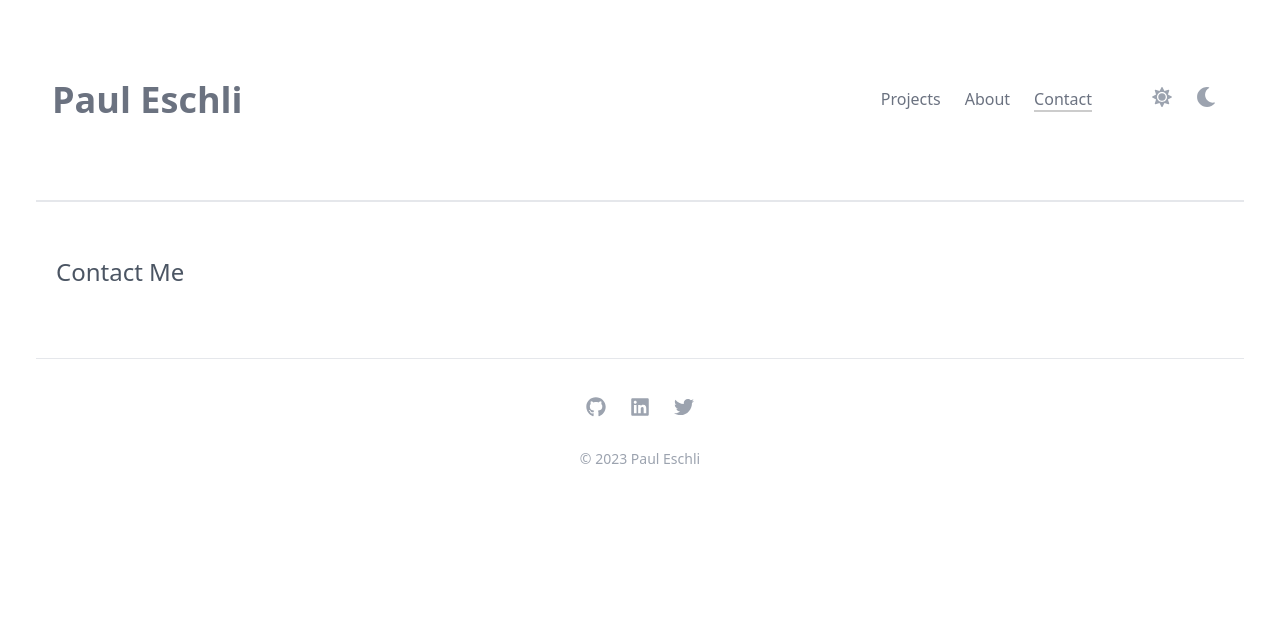
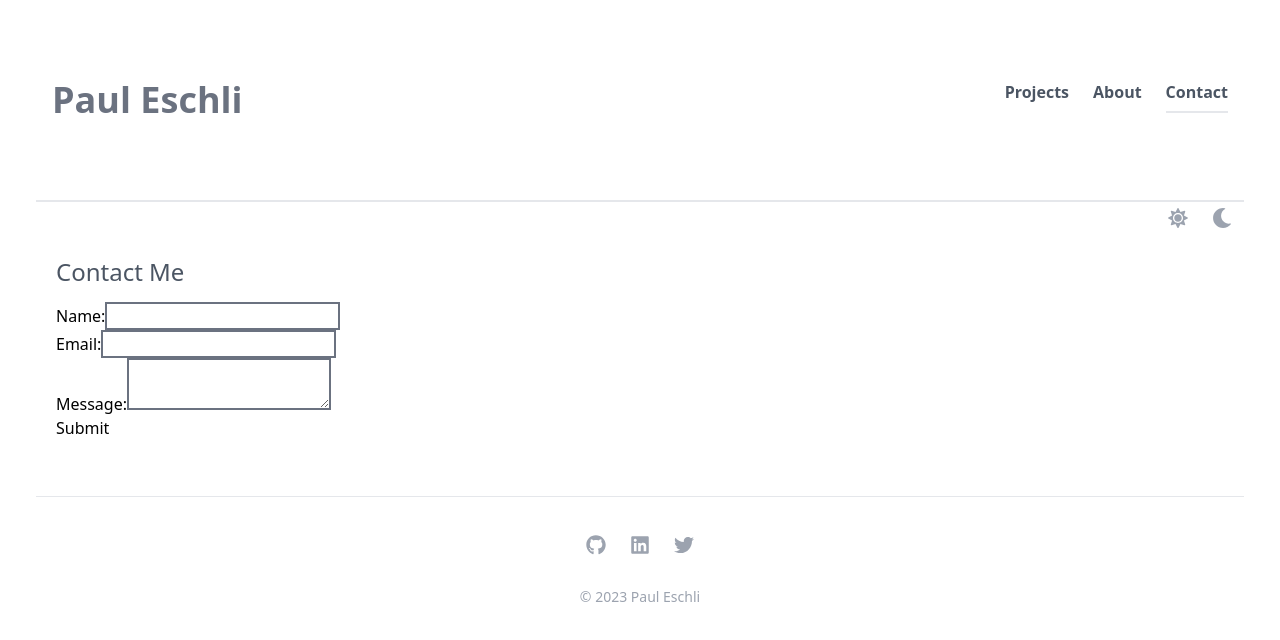
Before and after one commit to webinternaut/portfolio, a Next.js app: page /contact in a window 1280 px wide. Shown: the top 640 px of the page. Built offline with nearby package versions, Linux system fonts and the light colour scheme.

Commit message:
Added contact page, modified light/dark toggle, header modified.

```diff
--- /dev/null
+++ b/components/ContactForm.tsx
@@ -0,0 +1,63 @@
+import { useState } from 'react';
+
+type FormData = {
+  name: string;
+  email: string;
+  message: string;
+};
+
+const ContactForm = () => {
+  const [formData, setFormData] = useState<FormData>({
+    name: '',
+    email: '',
+    message: '',
+  });
+
+  const handleSubmit = async (e: React.FormEvent<HTMLFormElement>) => {
+    e.preventDefault();
+
+    const response = await fetch('https://formsubmit.co/ajax/webinternaut@gmail.com', {
+      method: 'POST',
+      headers: {
+        'Content-Type': 'application/json',
+      },
+      body: JSON.stringify(formData),
+    });
+
+    const data = await response.json();
+
+    console.log(data);
+  };
+
+  const handleChange = (e: React.ChangeEvent<HTMLInputElement | HTMLTextAreaElement>) => {
+    const { name, value } = e.target;
+
+    setFormData((prevState) => ({
+      ...prevState,
+      [name]: value,
+    }));
+  };
+
+  return (
+    <form onSubmit={handleSubmit}>
+      <label>
+        Name:
+        <input type="text" name="name" value={formData.name} onChange={handleChange} className='border-2 border-gray-500' />
+      </label>
+      <br />
+      <label>
+        Email:
+        <input type="email" name="email" value={formData.email} onChange={handleChange} className='border-2 border-gray-500'/>
+      </label>
+      <br />
+      <label>
+        Message:
+        <textarea name="message" value={formData.message} onChange={handleChange} className='border-2 border-gray-500'/>
+      </label>
+      <br />
+      <button type="submit">Submit</button>
+    </form>
+  );
+};
+
+export default ContactForm;
--- a/components/Header.tsx
+++ b/components/Header.tsx
@@ -5,6 +5,7 @@ import React, { useState } from "react";
 import { useRouter } from "next/router"
 import Head from 'next/head';
 import ThemeChanger from '../components/ThemeChanger';
+import { FaBars } from 'react-icons/fa';
 
 
 const Header = () => {
@@ -33,37 +34,13 @@ const Header = () => {
               </a>
               <div className="md:hidden">
                 <button
-                  className="p-2 text-gray-700 rounded-md outline-none focus:border-gray-400 focus:border"
+                  className="p-2 text-gray-700 rounded-md outline-none focus:border-gray-400 focus:border h-10"
                   onClick={() => setNavbar(!navbar)}
                 >
                   {navbar ? (
-                    <svg
-                      xmlns="http://www.w3.org/2000/svg"
-                      className="w-6 h-6 text-white"
-                      viewBox="0 0 20 20"
-                      fill="currentColor"
-                    >
-                      <path
-                        fillRule="evenodd"
-                        d="M4.293 4.293a1 1 0 011.414 0L10 8.586l4.293-4.293a1 1 0 111.414 1.414L11.414 10l4.293 4.293a1 1 0 01-1.414 1.414L10 11.414l-4.293 4.293a1 1 0 01-1.414-1.414L8.586 10 4.293 5.707a1 1 0 010-1.414z"
-                        clipRule="evenodd"
-                      />
-                    </svg>
+                    <FaBars className="w-6 h-6 text-gray-500 dark:text-white" size={30} />
                   ) : (
-                    <svg
-                      xmlns="http://www.w3.org/2000/svg"
-                      className="w-6 h-6 text-black dark:text-white"
-                      fill="none"
-                      viewBox="0 0 24 24"
-                      stroke="currentColor"
-                      strokeWidth={2}
-                    >
-                      <path
-                        strokeLinecap="round"
-                        strokeLinejoin="round"
-                        d="M4 6h16M4 12h16M4 18h16"
-                      />
-                    </svg>
+                    <FaBars className="w-6 h-6 text-gray-500 dark:text-white" size={30} />
                   )}
                 </button>
               </div>
@@ -76,34 +53,34 @@ const Header = () => {
                         }`}
                     >
               <ul className="md:flex md:space-x-6 md:space-y-0">
-              <li className="text-gray-500 dark:text-white text-l ">
+              <li className="font-semibold text-gray-600 dark:text-white text-l h-10">
                 <Link href="/" passHref legacyBehavior>
                   <a className={router.pathname == "/" ? "active" : ""}>
                     Projects
                   </a>
                 </Link>
                 </li>
-                <li className="text-gray-500 dark:text-white text-l">
+                <li className="font-semibold text-gray-600 dark:text-white text-l h-10">
                 <Link href="/about" passHref legacyBehavior>
                   <a className={router.pathname == "/about" ? "active" : ""}>
                     About
                   </a>
                 </Link>
                 </li>
-                <li className="text-gray-500 dark:text-white text-l">
+                <li className="font-semibold text-gray-600 dark:text-white text-l h-10">
                 <Link href="/contact" passHref legacyBehavior>
                   <a className={router.pathname == "/contact" ? "active" : ""}>
                     Contact
                   </a>
                 </Link>
                 </li>
-                <li></li>
-                <li>
-                <ThemeChanger />
-                </li>
               </ul>
             </div>
           </div>
+        </div>
+
+        <div >
+          <div className="float-right pt-2"><ThemeChanger /></div>
         </div>
       </nav>
     </div>
--- a/pages/about.tsx
+++ b/pages/about.tsx
@@ -9,6 +9,7 @@ export default function Projects() {
       <div className='border-b-2 border-gray-200 pb-10 mb-10'>
         <h1>Paul Eschli (peschli)</h1>
           <p>
+          <img src="https://mdbootstrap.com//img/Photos/Square/1.jpg" className="h-40 max-w-full rounded-full float-right" alt="" />
           Passionate about design innovation and user experience, I have over 20 years of experience bringing design to cutting-edge technologies. My unique skill set has set new standards in various industries, and as a team player, I bring creative solutions to impact not just the end product, but also internal processes. My expertise in design research, product innovation, AI/ML design, prototyping, user testing, front-end development and digital marketing, as well as my understanding of technology and its capabilities, ensures successful adoption and usability for users.
           </p>
       </div>
--- a/pages/contact.tsx
+++ b/pages/contact.tsx
@@ -1,9 +1,11 @@
 import Layout from '../components/Layout';
+import ContactForm from '../components/ContactForm';
 
 export default function Contact() {
   return (
     <div>
       <h1>Contact Me</h1>
+      <ContactForm />
       </div>
   );
 }
--- a/styles/globals.css
+++ b/styles/globals.css
@@ -24,9 +24,17 @@ body {
   margin: 0;
 
 }
-.active {border-bottom: 2px solid #ccc}
+
 
 @layer base {
+
+  .active {
+    @apply border-b-2;
+    @apply border-gray-200;
+    @apply pb-2;
+
+    }
+
   p {
     @apply text-gray-600;
     @apply dark:text-gray-300;
```
